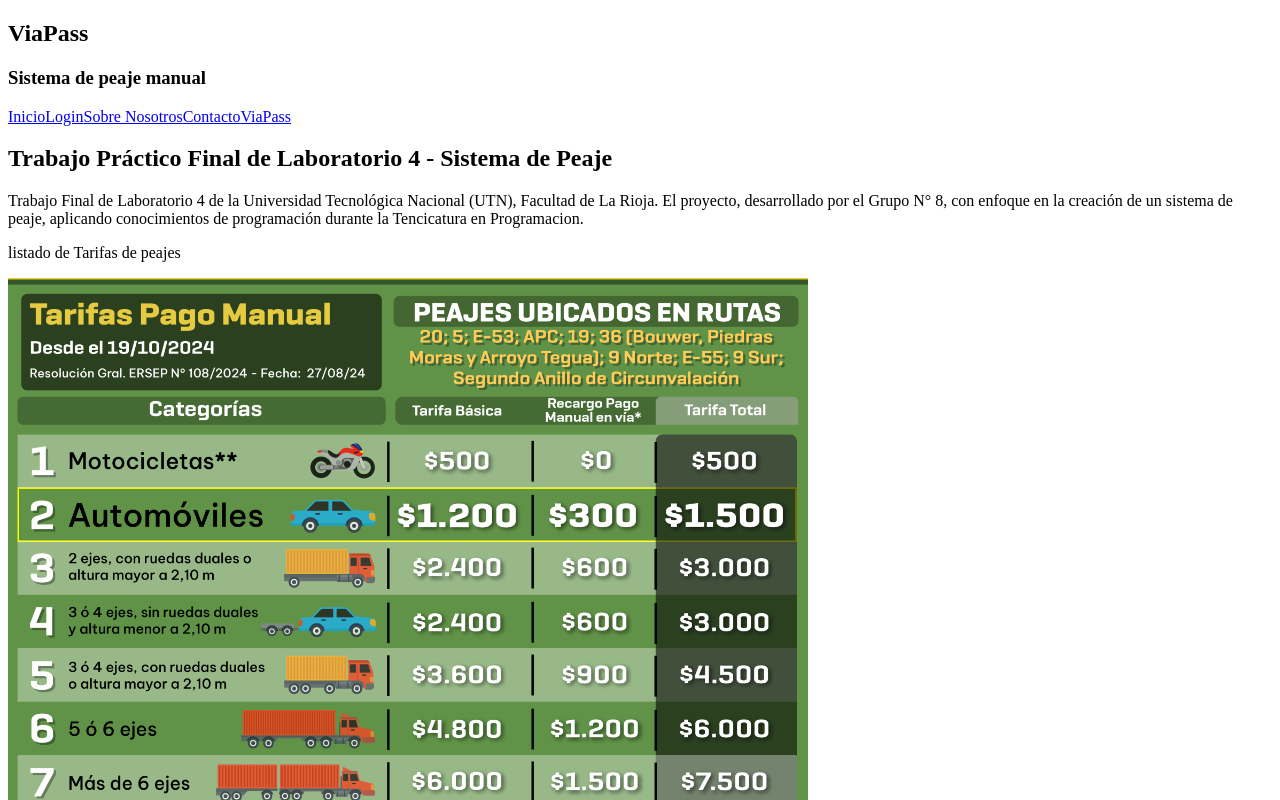
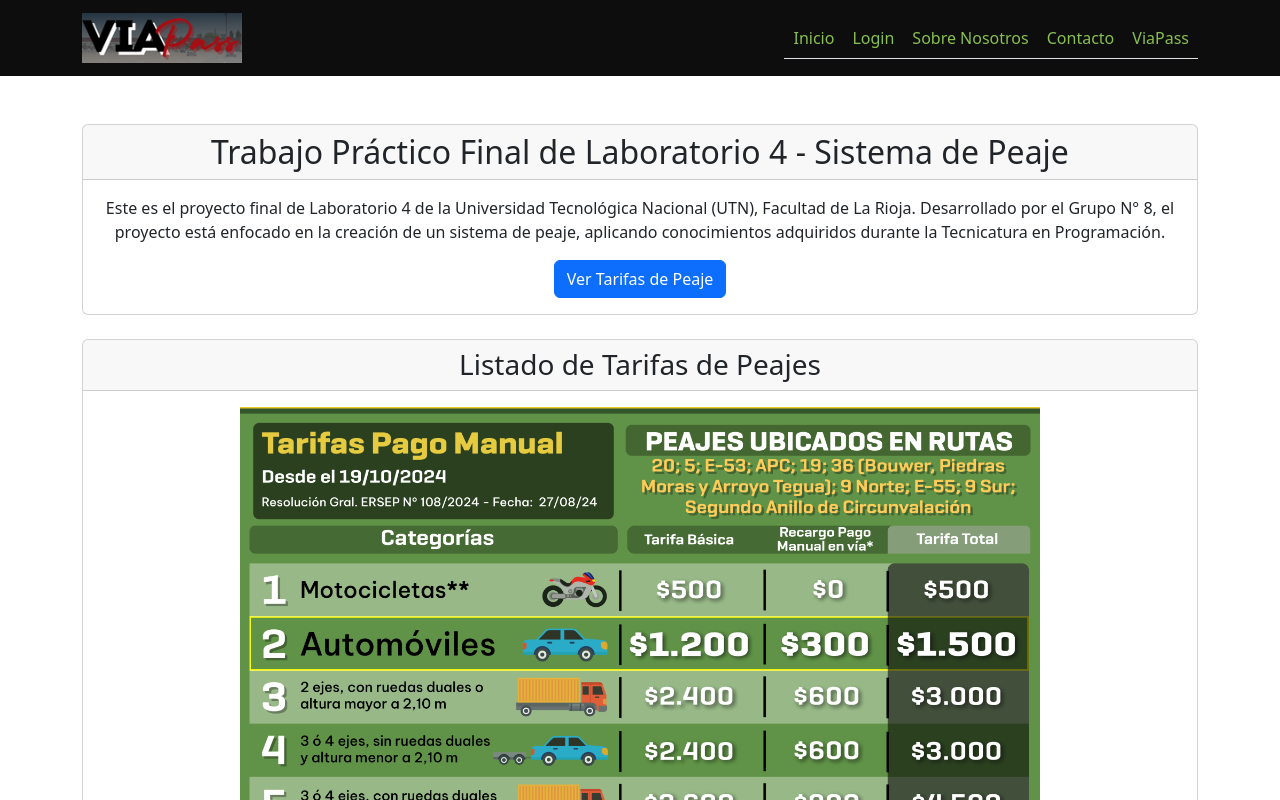
Before and after one commit to chavow5/dev-squad, a React (Vite) app in the folder React/: page / in a window 1280 px wide. Shown: the top 800 px of the page. Built offline with nearby package versions, Linux system fonts and the light colour scheme.

Commit message:
boostrap agregado , pero no me gusta

```diff
--- a/React/package.json
+++ b/React/package.json
@@ -11,7 +11,9 @@
   },
   "dependencies": {
     "axios": "^1.7.7",
+    "bootstrap": "^5.3.3",
     "react": "^18.3.1",
+    "react-bootstrap": "^2.10.5",
     "react-dom": "^18.3.1",
     "react-router-dom": "^6.27.0"
   },
--- a/React/src/App.jsx
+++ b/React/src/App.jsx
@@ -8,6 +8,10 @@ import Contacto from './pages/Contacto';
 import Aboutus from './pages/Aboutus';
 import ViaPass from './pages/ViaPass';
 import RegistrarUser from './pages/RegistrarUser';
+
+//reactboostrap
+import 'bootstrap/dist/css/bootstrap.min.css';
+
 
 const App = () => (
   <Router>
--- a/React/src/components/Header.jsx
+++ b/React/src/components/Header.jsx
@@ -1,18 +1,45 @@
-// import React from 'react'; //version +17  npm list react
 import { Link } from 'react-router-dom';
+import Container from 'react-bootstrap/Container';
+import Nav from 'react-bootstrap/Nav';
+import Navbar from 'react-bootstrap/Navbar';
+import '../css/components/Header.css';
 
 const Header = () => (
   <header>
-    <h2>ViaPass</h2>
-    <h3>Sistema de peaje manual</h3>
-    <nav>
-      <Link to="/">Inicio</Link>
-      <Link to="/login">Login</Link>
-      <Link to="/aboutus">Sobre Nosotros</Link>
-      <Link to="/contacto">Contacto</Link>
-      <Link to="/viapass">ViaPass</Link>
-
-    </nav>
+    <Navbar collapseOnSelect expand="lg" className="navbar-black">
+      <Container>
+        <Navbar.Brand as={Link} to="/">
+          <img
+            src="/img/ViaPass_logo_horizontal.png"
+            alt="ViaPass Logo"
+            width="160"
+            height="50"
+            className="d-inline-block align-top"
+          />
+        </Navbar.Brand>
+        <Navbar.Toggle aria-controls="basic-navbar-nav" />
+        <Navbar.Collapse id="basic-navbar-nav">
+          {/* Configuración menú en formato de pestañas Boostrap react */}
+          <Nav variant="tabs" className="ms-auto">
+            <Nav.Item>
+              <Nav.Link as={Link} to="/" eventKey="home">Inicio</Nav.Link>
+            </Nav.Item>
+            <Nav.Item>
+              <Nav.Link as={Link} to="/login" eventKey="login">Login</Nav.Link>
+            </Nav.Item>
+            <Nav.Item>
+              <Nav.Link as={Link} to="/aboutus" eventKey="aboutus">Sobre Nosotros</Nav.Link>
+            </Nav.Item>
+            <Nav.Item>
+              <Nav.Link as={Link} to="/contacto" eventKey="contacto">Contacto</Nav.Link>
+            </Nav.Item>
+            <Nav.Item>
+              <Nav.Link as={Link} to="/viapass" eventKey="viapass">ViaPass</Nav.Link>
+            </Nav.Item>
+          </Nav>
+        </Navbar.Collapse>
+      </Container>
+    </Navbar>
   </header>
 );
 
--- a/React/src/css/components/Header.css
+++ b/React/src/css/components/Header.css
@@ -0,0 +1,14 @@
+.navbar-black {
+    background-color: #0D0D0D; /* Fondo negro */
+  }
+
+  /* Ajusta el color de los enlaces para que contrasten */
+  .navbar-black .nav-link {
+    color: #88BF50;  /* Texto blanco */
+    transition: color 0.3s;
+  }
+
+  /* Cambia el color al pasar el cursor sobre los enlaces */
+  .navbar-black .nav-link:hover {
+    color: #f7f9f5; /* Gris claro al hacer hover */
+  }
--- /dev/null
+++ b/React/src/css/peleta de colores.css
@@ -0,0 +1,20 @@
+/* Color Theme Swatches in Hex */
+.Climate-tech-Product-1-hex { color: #88BF50; }
+.Climate-tech-Product-2-hex { color: #76A646; }
+.Climate-tech-Product-3-hex { color: #DFF2B6; }
+.Climate-tech-Product-4-hex { color: #EAF2CE; }
+.Climate-tech-Product-5-hex { color: #0D0D0D; }
+
+/* Color Theme Swatches in RGBA */
+.Climate-tech-Product-1-rgba { color: rgba(135, 191, 80, 1); }
+.Climate-tech-Product-2-rgba { color: rgba(117, 165, 69, 1); }
+.Climate-tech-Product-3-rgba { color: rgba(223, 242, 181, 1); }
+.Climate-tech-Product-4-rgba { color: rgba(234, 242, 205, 1); }
+.Climate-tech-Product-5-rgba { color: rgba(12, 12, 12, 1); }
+
+/* Color Theme Swatches in HSLA */
+.Climate-tech-Product-1-hsla { color: hsla(90, 46, 53, 1); }
+.Climate-tech-Product-2-hsla { color: hsla(90, 40, 46, 1); }
+.Climate-tech-Product-3-hsla { color: hsla(78, 70, 83, 1); }
+.Climate-tech-Product-4-hsla { color: hsla(73, 58, 87, 1); }
+.Climate-tech-Product-5-hsla { color: hsla(0, 0, 5, 1); }
--- a/React/src/pages/HomePage.jsx
+++ b/React/src/pages/HomePage.jsx
@@ -1,13 +1,38 @@
-// import React from 'react'; //version +17  npm list react
+// import React from 'react';
+import Container from 'react-bootstrap/Container';
+import Card from 'react-bootstrap/Card';
+import Button from 'react-bootstrap/Button';
+import Image from 'react-bootstrap/Image';
 
 const HomePage = () => (
-  <div className='homepage'>
-    <h2>Trabajo Práctico Final de Laboratorio 4 - Sistema de Peaje</h2>
-    <p>Trabajo Final de Laboratorio 4 de la Universidad Tecnológica Nacional (UTN), Facultad de La Rioja. El proyecto, desarrollado por el Grupo N° 8, con enfoque en la creación de un sistema de peaje, aplicando conocimientos de programación durante la Tencicatura en Programacion.</p>
-    <p>listado de Tarifas de peajes</p>
-    <img src="./img/tarifasCba.png" alt="tarifasCba" className="homepage-tarifasCba" style={{ width: "800px", height: "auto" }} />
+  <Container className="homepage mt-5">
+    <Card className="text-center mb-4">
+      <Card.Header as="h2">Trabajo Práctico Final de Laboratorio 4 - Sistema de Peaje</Card.Header>
+      <Card.Body>
+        <Card.Text>
+          Este es el proyecto final de Laboratorio 4 de la Universidad Tecnológica Nacional (UTN), Facultad de La Rioja.
+          Desarrollado por el Grupo N° 8, el proyecto está enfocado en la creación de un sistema de peaje, aplicando conocimientos
+          adquiridos durante la Tecnicatura en Programación.
+        </Card.Text>
+        <Button variant="primary" href="#tarifas">
+          Ver Tarifas de Peaje
+        </Button>
+      </Card.Body>
+    </Card>
 
-  </div>
+    <Card className="text-center mb-4" id="tarifas">
+      <Card.Header as="h3">Listado de Tarifas de Peajes</Card.Header>
+      <Card.Body>
+        <Image
+          src="/img/tarifasCba.png"
+          alt="tarifasCba"
+          fluid
+          className="homepage-tarifasCba"
+          style={{ maxWidth: "800px", height: "auto" }}
+        />
+      </Card.Body>
+    </Card>
+  </Container>
 );
 
 export default HomePage;
```
Also changed, not shown: 1 other file (tests, documents, lock files or other folders).
